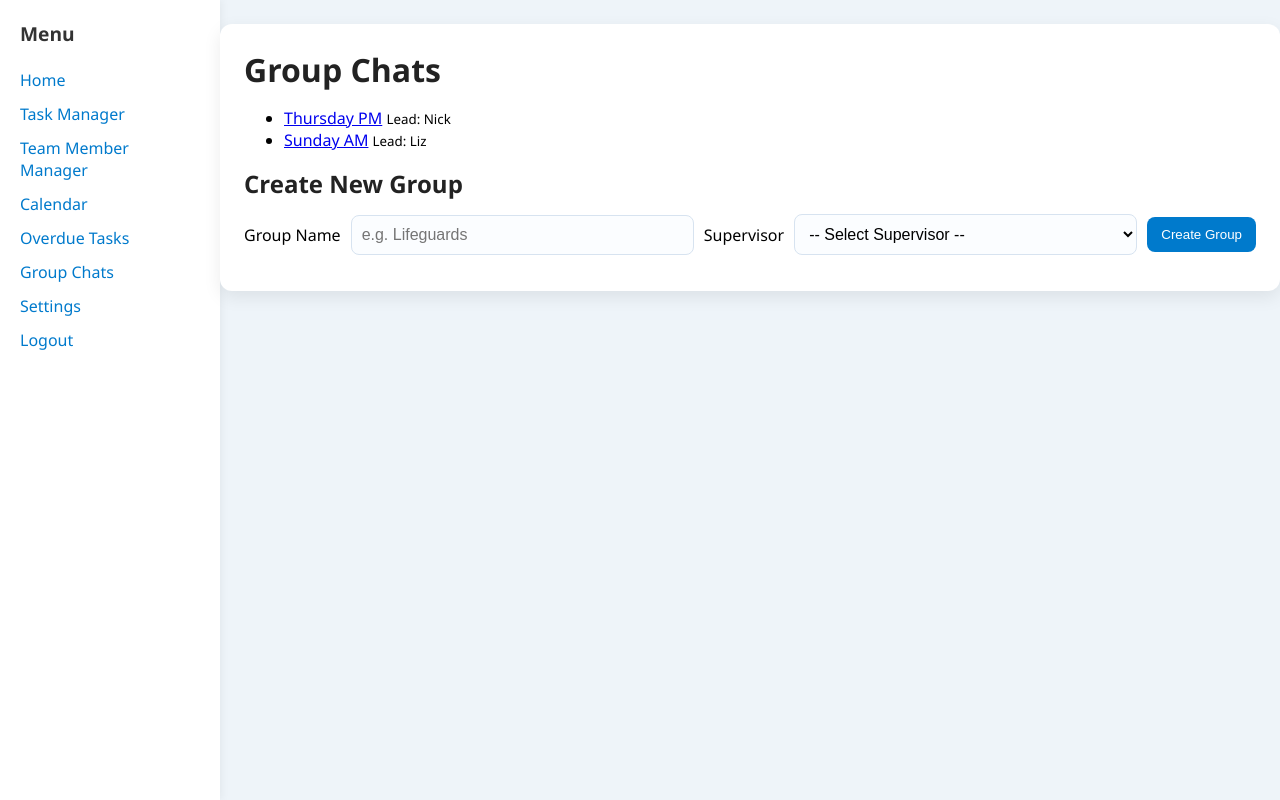
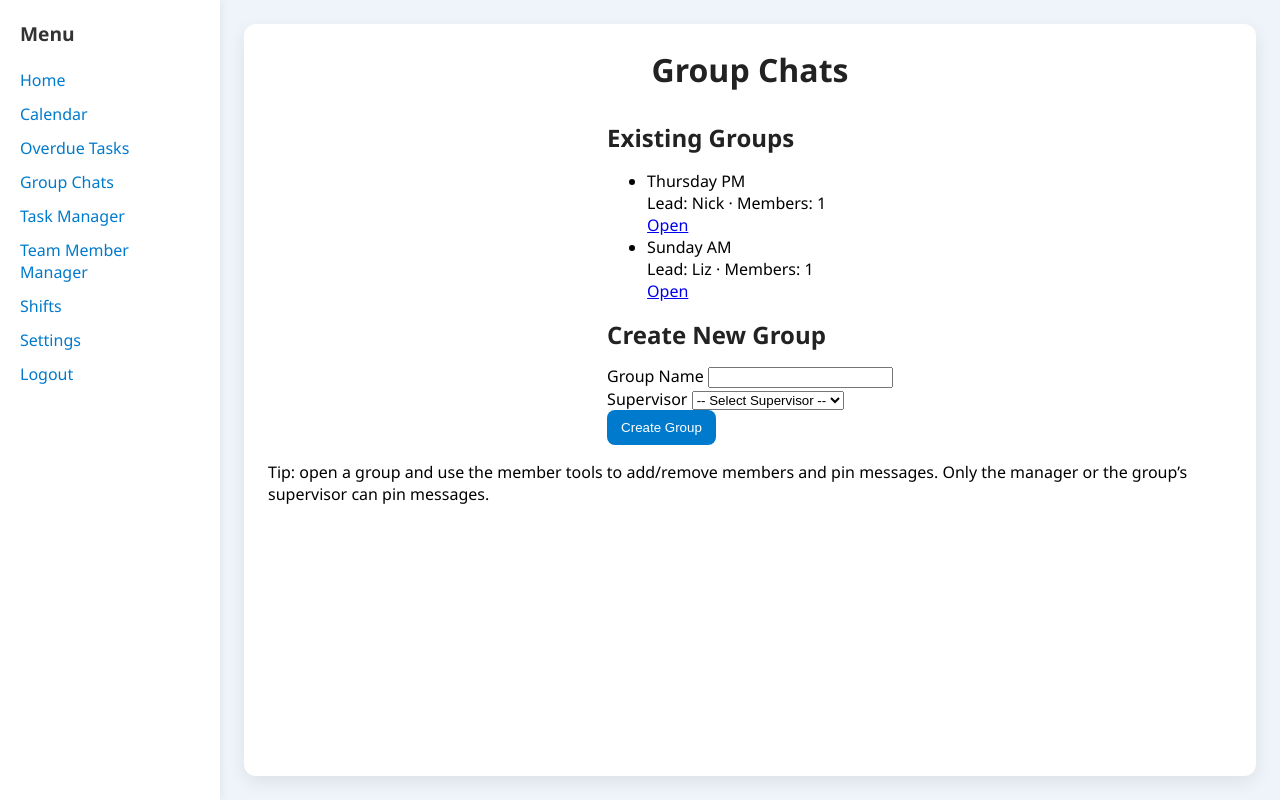
Before and after one commit to Steven-Machin/todo-list, a Flask app: page /groups in a window 1280 px wide. Run offline with Flask 3, Linux system fonts and the light colour scheme; the visitor is signed in with stand-in values (Sample User, id 1).

Commit message:
added new html pages

```diff
--- a/templates/group_chat_manager.html
+++ b/templates/group_chat_manager.html
@@ -2,57 +2,84 @@
 <html lang="en">
 <head>
   <meta charset="UTF-8">
+  <title>Group Chat Manager</title>
   <meta name="viewport" content="width=device-width, initial-scale=1">
-  <title>Group Chats – To Do App</title>
   <link rel="stylesheet" href="{{ url_for('static', filename='style.css') }}">
 </head>
 <body>
   <div class="sidebar">
     <h2>Menu</h2>
     <a href="{{ url_for('index') }}">Home</a>
-    <a href="{{ url_for('tasks_page') }}">Task Manager</a>
-    <a href="{{ url_for('title_manager') }}">Team Member Manager</a>
     <a href="{{ url_for('calendar_view') }}">Calendar</a>
     <a href="{{ url_for('overdue_tasks') }}">Overdue Tasks</a>
-    <a href="{{ url_for('group_chat_manager') }}">Group Chats</a>
+    <a class="active" href="{{ url_for('group_chat_manager') }}">Group Chats</a>
+    <a href="{{ url_for('tasks_page') }}">Task Manager</a>
+    <a href="{{ url_for('team_member_manager') }}">Team Member Manager</a>
+    <a href="{{ url_for('view_shifts') }}">Shifts</a>
     <a href="{{ url_for('settings') }}">Settings</a>
-    <a href="{{ url_for('logout') }}">Logout</a>
+    <a href="{{ url_for('logout') }}" onclick="return confirm('Are you sure you want to log out?');">Logout</a>
   </div>
 
-  <div class="main-content">
-    <div class="container">
+  <div class="main-content container">
     <h1>Group Chats</h1>
 
-      <ul class="group-list">
+    {% with msgs = get_flashed_messages() %}
+      {% if msgs %}
+        <div class="flash-area">
+          {% for m in msgs %}<div class="flash">{{ m }}</div>{% endfor %}
+        </div>
+      {% endif %}
+    {% endwith %}
+
+    <div class="grid-2">
+      <div class="card">
+        <h2>Existing Groups</h2>
+        {% if groups and groups|length > 0 %}
+          <ul class="list">
             {% for g in groups %}
-          {% set sup = users
-               | selectattr("username","equalto", g.supervisor)
-               | list
-               | first %}
-          <li>
-            <a href="{{ url_for('view_group', group_id=g.id) }}">{{ g.name }}</a>
-            <small>Lead: {{ sup.display_name if sup else g.supervisor.title() }}</small>
+              <li class="list-row">
+                <div>
+                  <div class="title">{{ g.name }}</div>
+                  <div class="meta">
+                    Lead: {{ g.supervisor|capitalize }} · Members: {{ g.members|length }}
+                  </div>
+                </div>
+                <div>
+                  <a class="button-small" href="{{ url_for('view_group', group_id=g.id) }}">Open</a>
+                </div>
               </li>
-        {% else %}
-          <li class="empty-state">No groups yet.</li>
             {% endfor %}
           </ul>
+        {% else %}
+          <p class="muted">No groups yet.</p>
+        {% endif %}
+      </div>
 
+      <div class="card">
         <h2>Create New Group</h2>
-      <form method="post" action="{{ url_for('add_group') }}" class="add-form">
+        <form method="post" action="{{ url_for('add_group') }}">
+          <div class="form-row">
             <label for="group_name">Group Name</label>
-        <input type="text" id="group_name" name="group_name" required placeholder="e.g. Lifeguards">
-
+            <input type="text" id="group_name" name="group_name" required>
+          </div>
+          <div class="form-row">
             <label for="supervisor">Supervisor</label>
             <select id="supervisor" name="supervisor" required>
               <option value="">-- Select Supervisor --</option>
               {% for sup in supervisors %}
-            <option value="{{ sup.username }}">{{ sup.display_name }}</option>
+                <option value="{{ sup.username }}">{{ sup.display_name or sup.username|capitalize }}</option>
               {% endfor %}
             </select>
+          </div>
+          <div class="actions">
+            <button type="submit">Create Group</button>
+          </div>
+        </form>
+      </div>
+    </div>
 
-        <button type="submit">Create Group</button>
-      </form>
+    <div class="card subtle">
+      <p>Tip: open a group and use the member tools to add/remove members and pin messages. Only the manager or the group’s supervisor can pin messages.</p>
     </div>
   </div>
 </body>
```
Also changed, not shown: templates/reset.html (added, +49 -0 lines), templates/forgot.html (added), templates/forgot_sent.html (added). Lines whose indentation alone changed are shown as unchanged.
